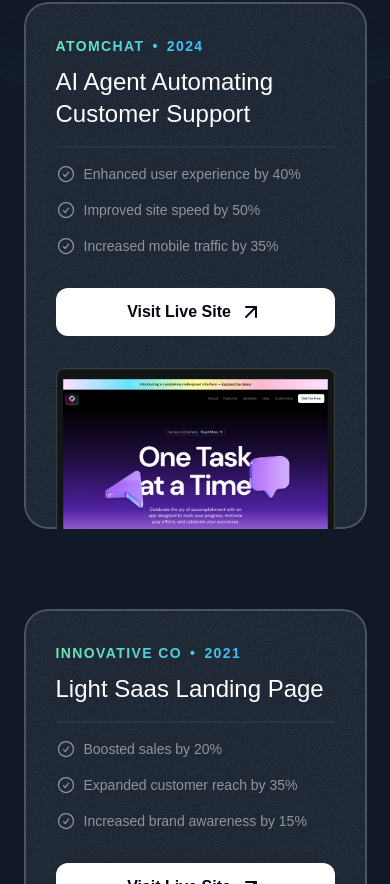
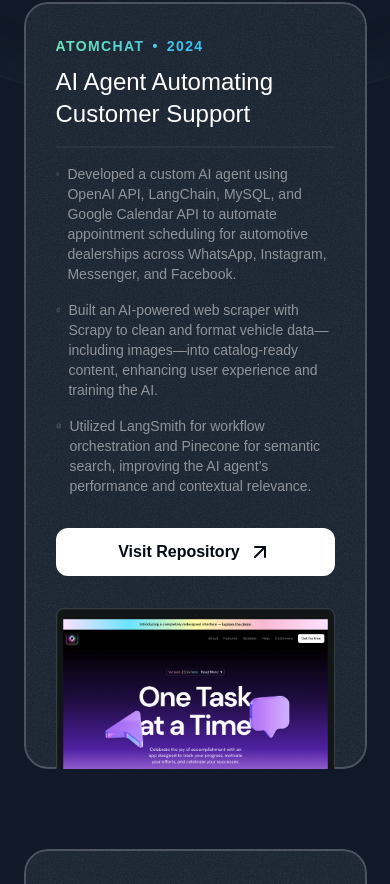
Before and after one commit to juangurdian/Portfolio-Website-JCGurdian, a Next.js app: page / in a window 390 px wide. Shown: the part 840-1724 px from the top of the page. Built offline with nearby package versions, Linux system fonts and the light colour scheme; a web font is replaced by a local one.

Commit message:
added experience and project info

```diff
--- a/src/sections/Header.tsx
+++ b/src/sections/Header.tsx
@@ -2,9 +2,9 @@ export const Header = () => {
   return (
     <div className="flex justify-center items-center fixed top-6 w-full z-50">
       <nav className="felx gap-1 p-2 border border-white/15 rounded-full bg-white/10 backdrop-blur">
-        <a href="#" className="nav-item text-lg">Home</a>
-        <a href="#" className="nav-item text-lg">Projects</a>
-        <a href="#" className="nav-item text-lg">About</a>
+        <a href="Hero.tsx" className="nav-item text-lg">Home</a>
+        <a href="Projects.tsx" className="nav-item text-lg">Projects</a>
+        <a href="About" className="nav-item text-lg">About</a>
         <a href="#" className="nav-item bg-white text-gray-900 hover:bg-white/70 hover:text-gray-900 text-lg">Contact</a>
       </nav>
     </div>
--- a/src/sections/Hero.tsx
+++ b/src/sections/Hero.tsx
@@ -37,7 +37,7 @@ export const HeroSection = () => {
         </div>
         <div className='flex flex-col md:flex-row justify-center items-center mt-8 gap-4'>
           <button className="inline-flex items-center text-white gap-2 border border-white/15 px-6 h-12 rounded-xl">
-            <span className="font-semibold">Explore My Work</span>
+            <a href="#projects.tsx" className="font-semibold">Explore My Work</a>
             <ArrowDown className="size-4" />
           </button>
           <button className="inline-flex items-center gap-2 border border-white bg-white text-gray-900 h-12 px-6 rounded-xl">
--- a/src/sections/Projects.tsx
+++ b/src/sections/Projects.tsx
@@ -6,6 +6,7 @@ import { ReactNode } from "react";
 import CheckCircle from "@/assets/icons/check-circle.svg";
 import ArrowUpRightIcon from '@/assets/icons/arrow-up-right.svg'
 import grainImage from '@/assets/images/grain.jpg'
+import ArrowDown from '@/assets/icons/arrow-down.svg'
 
 const portfolioProjects = [
   {
@@ -13,33 +14,33 @@ const portfolioProjects = [
     year: "2024",
     title: "AI Agent Automating Customer Support",
     results: [
-      { title: "Enhanced user experience by 40%" },
-      { title: "Improved site speed by 50%" },
-      { title: "Increased mobile traffic by 35%" },
+      { title: "Developed a custom AI agent using OpenAI API, LangChain, MySQL, and Google Calendar API to automate appointment scheduling for automotive dealerships across WhatsApp, Instagram, Messenger, and Facebook." },
+      { title: "Built an AI-powered web scraper with Scrapy to clean and format vehicle data—including images—into catalog-ready content, enhancing user experience and training the AI." },
+      { title: "Utilized LangSmith for workflow orchestration and Pinecone for semantic search, improving the AI agent’s performance and contextual relevance." },
     ],
-    link: "https://youtu.be/4k7IdSLxh6w",
+    link: "",
     image: darkSaasLandingPage,
   },
   {
-    company: "Innovative Co",
-    year: "2021",
-    title: "Light Saas Landing Page",
+    company: "",
+    year: "2024-Present",
+    title: "O.S.C.A.R - Optimized System Control & AI Response",
     results: [
-      { title: "Boosted sales by 20%" },
-      { title: "Expanded customer reach by 35%" },
-      { title: "Increased brand awareness by 15%" },
+      { title: "Developed a multi-modal AI assistant capable of controlling desktop applications via voice, performing tasks like launching apps, task management, running code in VS Code, and managing daily workflows." },
+      { title: "Integrated with Google Calendar, Spotify, News, Crypto, and Weather APIs, allowing real-time voice-based interaction and intelligent automation through natural language processing." },
+      { title: "Designed a modular React dashboard with support for infinite scalable tools and widgets, seamlessly connected to OSCAR, enabling users to customize functionalities and extend capabilities with ease." },
     ],
-    link: "https://youtu.be/7hi5zwO75yc",
+    link: "https://github.com/juangurdian/Jarvis.v3-Dashboard.git",
     image: lightSaasLandingPage,
   },
   {
-    company: "Quantum Dynamics",
-    year: "2023",
-    title: "AI Startup Landing Page",
+    company: "",
+    year: "2024",
+    title: "Jarvis AI Assitant - Local",
     results: [
-      { title: "Enhanced user experience by 40%" },
-      { title: "Improved site speed by 50%" },
-      { title: "Increased mobile traffic by 35%" },
+      { title: "Built a locally running AI voice assistant using LLaMA models to enable secure, offline natural language conversations, serving as a private home assistant throughout my house." },
+      { title: "Integrated with Spotify and system-level controls to open apps, play music, and manage my computer through voice commands, creating a seamless smart home experience." },
+      { title: "Enabled real-time functionality including weather updates, current time, and multimedia search (images and videos), with a strong focus on privacy, responsiveness, and local execution." },
     ],
     link: "https://youtu.be/Z7I5uSRHMHg",
     image: aiStartupLandingPage,
@@ -51,7 +52,7 @@ export const ProjectsSection = () => {
     throw new Error("Function not implemented.");
   }
 
-  return <section className="pb-16 lg:py-24">
+  return <section id="projects" className="pb-16 lg:py-24">
     <div className="container text-white">
       <div className="flex justify-center">
         <p className="uppercase font-semibold tracking-widest bg-gradient-to-r from-emerald-300 to-sky-400 bg-clip-text text-transparent">Real-world Results</p>
@@ -95,7 +96,7 @@ export const ProjectsSection = () => {
             <button className="bg-white text-gray-950 h-12
                               w-full rounded-xl font-semibold inline-flex items-center
                               justify-center gap-2 mt-8 md:w-auto px-6">
-                <span>Visit Live Site</span>
+                <span>Visit Repository</span>
                 <ArrowUpRightIcon classNAme="size-4"/>
               </button>
             </a>
--- a/src/sections/Testimonials.tsx
+++ b/src/sections/Testimonials.tsx
@@ -4,41 +4,32 @@ import memojiAvatar2 from "@/assets/images/memoji-avatar-2.png";
 import memojiAvatar3 from "@/assets/images/memoji-avatar-3.png";
 import memojiAvatar4 from "@/assets/images/memoji-avatar-4.png";
 import memojiAvatar5 from "@/assets/images/memoji-avatar-5.png";
+import atomlogo from "@/assets/images/atomlogo.png"
 import { SectionHeader } from "@/components/Sectionheader";
 import grainImage from "@/assets/images/grain.jpg";
 import { Card } from "@/components/Card";
 import { Fragment } from 'react';
+import cargill from "@/assets/images/cargill.png";
+import memojicomputer from "@/assets/images/memoji-computer.png";
 
 const testimonials = [
   {
-    name: "Alex Turner",
-    position: "Marketing Manager @ TechStartups",
-    text: "Alex was instrumental in transforming our website into a powerful marketing tool. His attention to detail and ability to understand our brand is exceptional. We're thrilled with the results!",
-    avatar: memojiAvatar1,
+    name: "Machine Learning Intern",
+    position: "Atom Chat",
+    text: "As a Machine Learning Intern at AtomChat (July – October 2024), I helped automate customer service for automotive dealerships by developing a custom AI agent using OpenAI API, LangChain, MySQL, and Google Calendar API for seamless appointment management. I integrated the agent with WhatsApp, Instagram, Messenger, and Facebook, and built an AI-powered web scraper using Scrapy to clean and organize vehicle data into catalog-ready formats with images, which also served as training data for the AI. I leveraged LangSmith for workflow management and Pinecone for vector search.",
+    avatar: atomlogo,
   },
   {
-    name: "Olivia Green",
-    position: "Head of Design @ GreenLeaf",
-    text: "Working with Alex was a pleasure. His expertise in frontend development brought our designs to life in a way we never imagined. The website has exceeded our expectations.",
-    avatar: memojiAvatar2,
+    name: "Digital Transformation Intern",
+    position: "Cargill",
+    text: "As a Digital Transformation Intern at Cargill (June – August 2023), I engineered a workflow automation system using PowerApps, resulting in a 25% reduction in operational time and significantly improving team productivity. I also gained proficiency in PowerBI, leveraging it for real-time data analysis and impactful reporting that supported key business decisions. Collaborating with international managers across multiple regions, I developed a strong understanding of global business operations and cross-cultural strategy execution.",
+    avatar: cargill,
   },
   {
-    name: "Daniel White",
-    position: "CEO @ InnovateCo",
-    text: "Alex's ability to create seamless user experiences is unmatched. Our website has seen a significant increase in conversions since launching the new design. We couldn't be happier.",
-    avatar: memojiAvatar3,
-  },
-  {
-    name: "Emily Carter",
-    position: "Product Manager @ GlobalTech",
-    text: "Alex is a true frontend wizard. He took our complex product and transformed it into an intuitive and engaging user interface. We're already seeing positive feedback from our customers.",
-    avatar: memojiAvatar4,
-  },
-  {
-    name: "Michael Brown",
-    position: "Director of IT @ MegaCorp",
-    text: "Alex's work on our website has been nothing short of exceptional. He's a talented developer who is also a great communicator. We highly recommend him.",
-    avatar: memojiAvatar5,
+    name: "Freelancer",
+    position: "Freelance Experience",
+    text: "As a Freelance Web Developer (2023 – Present), I’ve developed 5+ modern, responsive web applications using React, Vue.js, React Native, TailwindCSS, Node.js, and TypeScript, delivering dynamic, client-focused solutions. I integrated features like authentication, payment systems, and automation through RESTful APIs, and enhanced UX with smooth animations and optimized SEO—driving up to a 30% boost in user engagement. This role has strengthened my full-stack development skills, as well as my ability to deliver polished, scalable products independently.",
+    avatar: memojicomputer,
   },
 ];
 
@@ -47,9 +38,9 @@ export const TestimonialsSection = () => {
   <div className="py-16 lg:py-24">
     <div className="container">
       <SectionHeader
-        title={"What Clients Say About Me"}
-        eyebrow={"Happy Clients"}
-        description={"See what clients sau about my work"} />
+        title={"Experience"}
+        eyebrow={"Past Employers"}
+        description={"See where my experiences have taken me."} />
 
 
       <div className="mt-12 lg:mt-24 flex overflow-x-clip [mask-image:linear-gradient(to_right,transparent,black_10%,black_90%,transparent)] py-4 -my-4">
```
Also changed, not shown: src/assets/images/atomlogo.png (added), src/assets/images/cargill.png (added).
